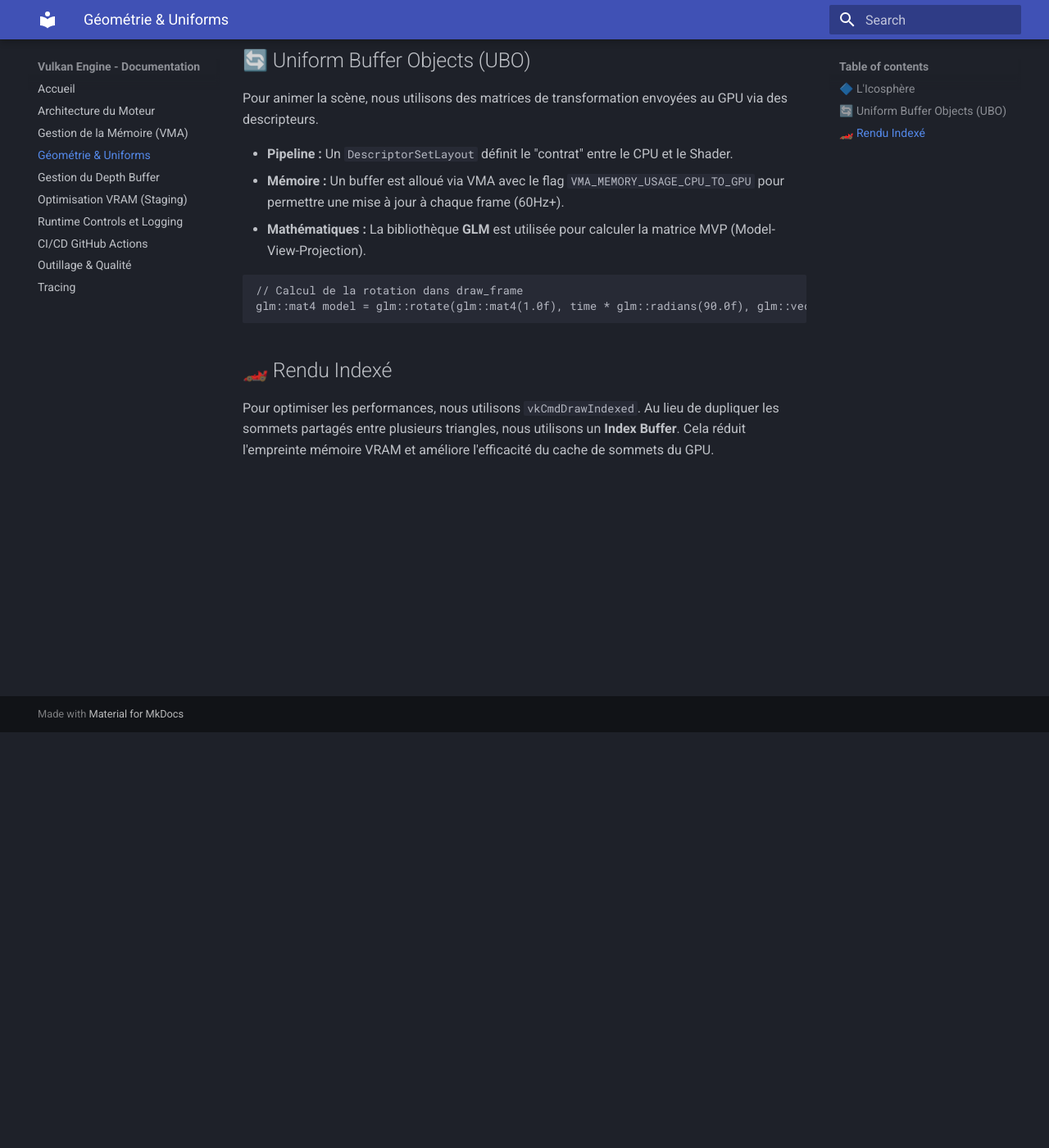
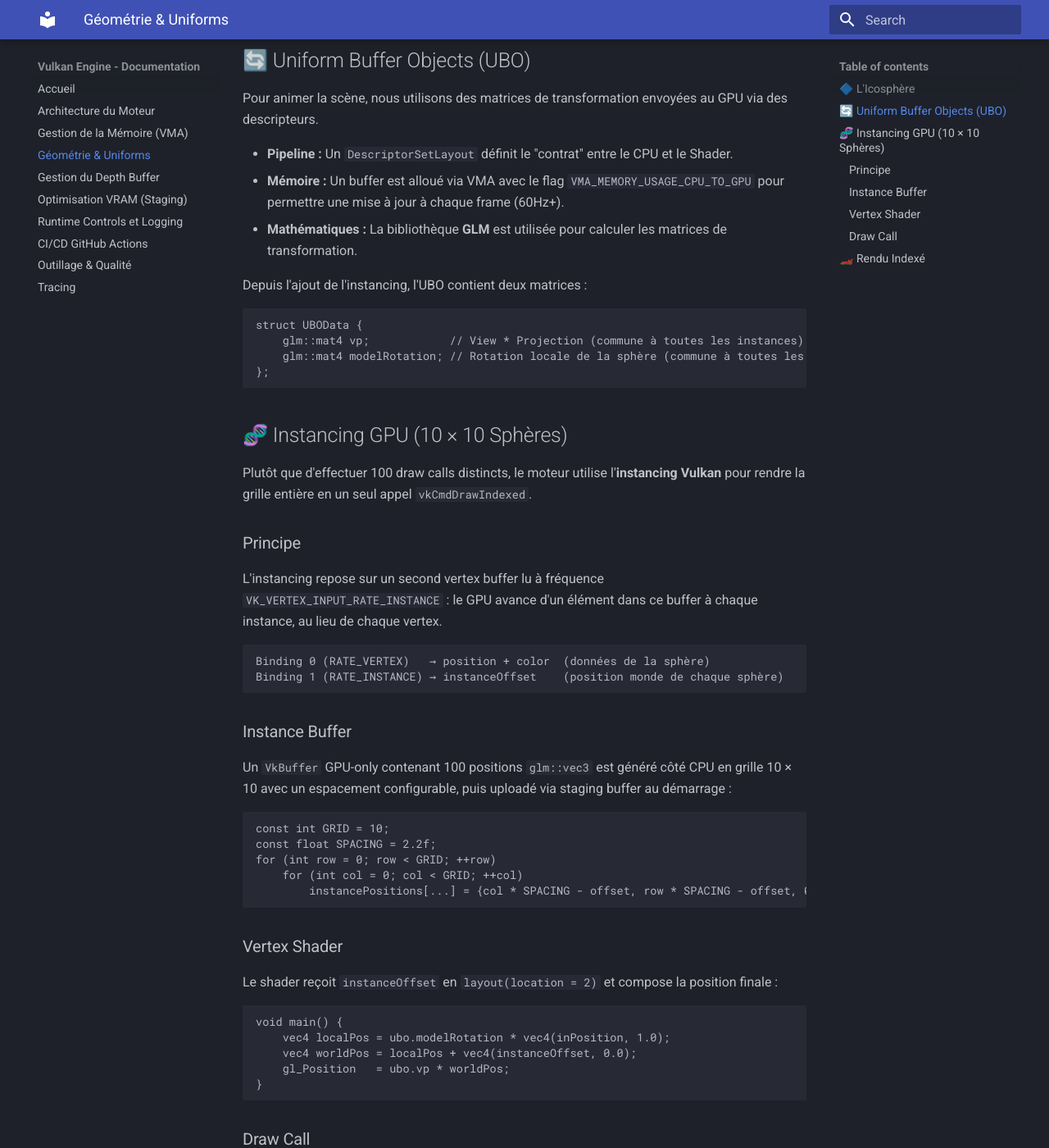
Before and after one commit to yoyonel/suckless-vulkan, an MkDocs documentation site: the page built from docs/geometry.md, in a window 1280 px wide and 1400 px high, scrolled down 507 px. Shown: the whole window at 82% size. Built offline with MkDocs 1.6.1 and Material for MkDocs 9.7.7, drawn with Linux system fonts in a browser that asks for light colours; some of the changed text lies outside the part shown.

Commit message:
docs(geometry): document GPU instancing pipeline and UBO split

````diff
--- a/docs/geometry.md
+++ b/docs/geometry.md
@@ -19,12 +19,62 @@ Pour animer la scène, nous utilisons des matrices de transformation envoyées a
 
 - **Pipeline :** Un `DescriptorSetLayout` définit le "contrat" entre le CPU et le Shader.
 - **Mémoire :** Un buffer est alloué via VMA avec le flag `VMA_MEMORY_USAGE_CPU_TO_GPU` pour permettre une mise à jour à chaque frame (60Hz+).
-- **Mathématiques :** La bibliothèque **GLM** est utilisée pour calculer la matrice MVP (Model-View-Projection).
+- **Mathématiques :** La bibliothèque **GLM** est utilisée pour calculer les matrices de transformation.
+
+Depuis l'ajout de l'instancing, l'UBO contient deux matrices :
 
 ```cpp
-// Calcul de la rotation dans draw_frame
-glm::mat4 model = glm::rotate(glm::mat4(1.0f), time * glm::radians(90.0f), glm::vec3(0.0f, 0.0f, 1.0f));
+struct UBOData {
+    glm::mat4 vp;            // View * Projection (commune à toutes les instances)
+    glm::mat4 modelRotation; // Rotation locale de la sphère (commune à toutes les instances)
+};
 ```
+
+## 🧬 Instancing GPU (10 × 10 Sphères)
+
+Plutôt que d'effectuer 100 draw calls distincts, le moteur utilise l'**instancing Vulkan** pour rendre la grille entière en un seul appel `vkCmdDrawIndexed`.
+
+### Principe
+
+L'instancing repose sur un second vertex buffer lu à fréquence `VK_VERTEX_INPUT_RATE_INSTANCE` : le GPU avance d'un élément dans ce buffer à chaque instance, au lieu de chaque vertex.
+
+```text
+Binding 0 (RATE_VERTEX)   → position + color  (données de la sphère)
+Binding 1 (RATE_INSTANCE) → instanceOffset    (position monde de chaque sphère)
+```
+
+### Instance Buffer
+
+Un `VkBuffer` GPU-only contenant 100 positions `glm::vec3` est généré côté CPU en grille 10 × 10 avec un espacement configurable, puis uploadé via staging buffer au démarrage :
+
+```cpp
+const int GRID = 10;
+const float SPACING = 2.2f;
+for (int row = 0; row < GRID; ++row)
+    for (int col = 0; col < GRID; ++col)
+        instancePositions[...] = {col * SPACING - offset, row * SPACING - offset, 0.0f};
+```
+
+### Vertex Shader
+
+Le shader reçoit `instanceOffset` en `layout(location = 2)` et compose la position finale :
+
+```glsl
+void main() {
+    vec4 localPos = ubo.modelRotation * vec4(inPosition, 1.0);
+    vec4 worldPos = localPos + vec4(instanceOffset, 0.0);
+    gl_Position   = ubo.vp * worldPos;
+}
+```
+
+### Draw Call
+
+```cpp
+// Un seul appel pour les 100 instances
+vkCmdDrawIndexed(commandBuffer, indexCount, 100, 0, 0, 0);
+```
+
+La caméra est reculée (`z = 40`, far plane `100`) pour que toute la grille reste visible.
 
 ## 🏎️ Rendu Indexé
 
````
Also changed, not shown: docs/architecture.md (+5 -3 lines).
